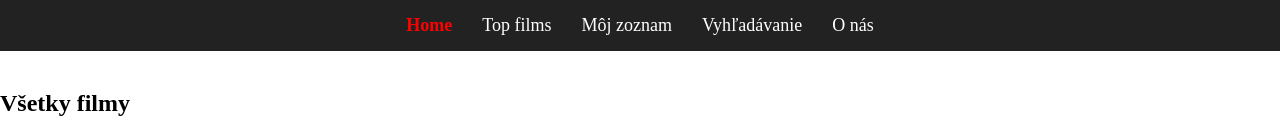
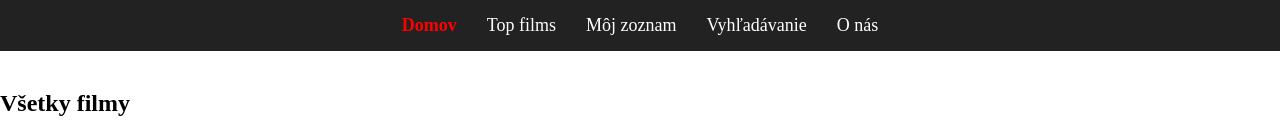
Before and after one commit to LencesMario/Online_filmova_kniznica, a Vue app: page / in a window 1280 px wide. Shown: the top 135 px of the page. Built offline with nearby package versions, Linux system fonts and the light colour scheme.

Commit message:
Mala zmena v O nas 4.0

```diff
--- a/src/components/NavBar.vue
+++ b/src/components/NavBar.vue
@@ -1,6 +1,6 @@
 <template>
   <nav class="navbar">
-    <router-link to="/">Home</router-link>
+    <router-link to="/">Domov</router-link>
     <router-link to="/top">Top films</router-link>
     <router-link to="/favorites">Môj zoznam</router-link>
     <router-link to="/search">Vyhľadávanie</router-link>
```
Also changed, not shown: 1 other file (tests, documents, lock files or other folders).
